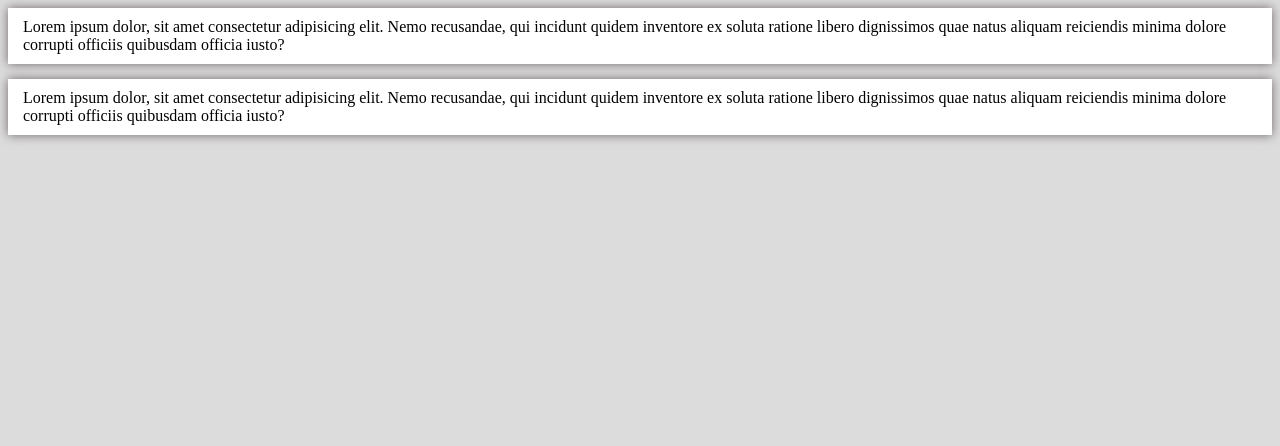
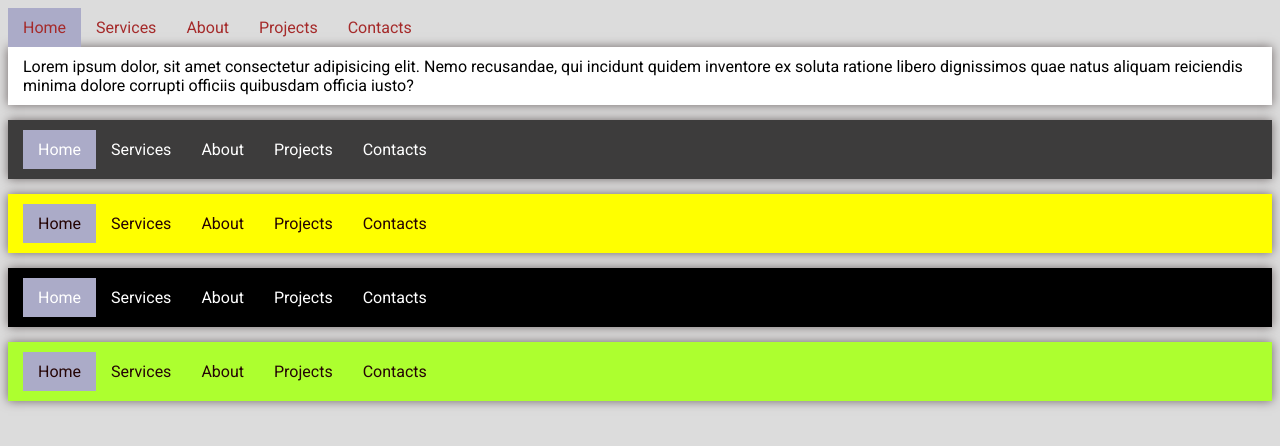
Before and after one commit to Zhumakadyrova/06.12.22, a plain HTML site: page index.html in a window 1280 px wide. Drawn offline with Linux system fonts and the light colour scheme; a web font is replaced by a local one.

Commit message:
lesson is over

```diff
--- a/index.html
+++ b/index.html
@@ -1,10 +1,53 @@
 <html>
   <head>
+    <link rel="preconnect" href="https://fonts.googleapis.com"><link rel="preconnect" href="https://fonts.gstatic.com" crossorigin><link href="https://fonts.googleapis.com/css2?family=Alkalami&family=Fredoka+One&family=Lato:wght@300&family=Patrick+Hand&family=Poppins:wght@300&family=Roboto&display=swap" rel="stylesheet">
     <link rel="stylesheet" href="style.css">
   </head>
   <body>
+    <header>
+      <ul class="nav">
+        <li class="nav-item active"><a href="index.html" class="nav-link">Home</a></li>
+        <li class="nav-item"><a href="services.html" class="nav-link">Services</a></li>
+        <li class="nav-item"><a href="about.html" class="nav-link">About</a></li>
+        <li class="nav-item"><a href="projects.html" class="nav-link">Projects</a></li>
+        <li class="nav-item"><a href="#" class="nav-link">Contacts</a></li>
+      </ul>
+    </header>
     <header class="topbar">Lorem ipsum dolor, sit amet consectetur adipisicing elit. Nemo recusandae, qui incidunt quidem inventore ex soluta ratione libero dignissimos quae natus aliquam reiciendis minima dolore corrupti officiis quibusdam officia iusto?</header>
 
-    <header class="topbar">Lorem ipsum dolor, sit amet consectetur adipisicing elit. Nemo recusandae, qui incidunt quidem inventore ex soluta ratione libero dignissimos quae natus aliquam reiciendis minima dolore corrupti officiis quibusdam officia iusto?</header>
+    <header class="topbar topbar-dark">
+      <ul class="nav nav-dark">
+      <li class="nav-item active"><a href="index.html" class="nav-link">Home</a></li>
+      <li class="nav-item"><a href="services.html" class="nav-link">Services</a></li>
+      <li class="nav-item"><a href="about.html" class="nav-link">About</a></li>
+      <li class="nav-item"><a href="projects.html" class="nav-link">Projects</a></li>
+      <li class="nav-item"><a href="#" class="nav-link">Contacts</a></li>
+    </ul></header>
+    <header class="topbar topbar-beline">
+      <ul class="nav nav-beline">
+      <li class="nav-item active"><a href="index.html" class="nav-link">Home</a></li>
+      <li class="nav-item"><a href="services.html" class="nav-link">Services</a></li>
+      <li class="nav-item"><a href="about.html" class="nav-link">About</a></li>
+      <li class="nav-item"><a href="projects.html" class="nav-link">Projects</a></li>
+      <li class="nav-item"><a href="#" class="nav-link">Contacts</a></li>
+    </ul></header>
+    <header class="topbar topbar-o">
+      <ul class="nav nav-o">
+      <li class="nav-item active"><a href="index.html" class="nav-link">Home</a></li>
+      <li class="nav-item"><a href="services.html" class="nav-link">Services</a></li>
+      <li class="nav-item"><a href="about.html" class="nav-link">About</a></li>
+      <li class="nav-item"><a href="projects.html" class="nav-link">Projects</a></li>
+      <li class="nav-item"><a href="#" class="nav-link">Contacts</a></li>
+    </ul>
+  </header>
+    <header class="topbar topbar-mega">
+      <ul class="nav nav-mega">
+        <li class="nav-item active"><a href="index.html" class="nav-link">Home</a></li>
+        <li class="nav-item"><a href="services.html" class="nav-link">Services</a></li>
+        <li class="nav-item"><a href="about.html" class="nav-link">About</a></li>
+        <li class="nav-item"><a href="projects.html" class="nav-link">Projects</a></li>
+        <li class="nav-item"><a href="#" class="nav-link">Contacts</a></li>
+      </ul>
+      </header>
   </body>
 </html>
--- a/style.css
+++ b/style.css
@@ -3,6 +3,12 @@
 }
 body {
  background-color: gainsboro ;
+ font-family: 'Alkalami', serif;
+font-family: 'Fredoka One', cursive;
+font-family: 'Lato', sans-serif;
+font-family: 'Patrick Hand', cursive;
+font-family: 'Poppins', sans-serif;
+font-family: 'Roboto', sans-serif;
 
 }
 .topbar{
@@ -11,3 +17,90 @@ body {
   padding: 10px 15px;
   box-shadow: 0 0 10px rgb(111, 102, 102);
 }
+.topbar.topbar-dark{
+  background-color: rgb(61, 60, 60);
+  color: aliceblue;
+}
+.topbar.topbar-beline{
+  background-color: yellow;
+  color: black;
+}
+.topbar.topbar-o{
+  color: rgba(205, 62, 153, 0.844);
+  background-color: black;
+}
+.topbar.topbar-mega{
+  background-color: greenyellow;
+  color: rgb(111, 33, 145);
+}
+.nav{
+  display: flex;
+  flex-wrap: wrap;
+  list-style-type: none;
+  margin: 0;
+  padding: 0;
+}
+.nav .nav-item .nav-link{
+  display: block;
+  padding: 10px 15px;
+  border-radius: 10px;
+  text-decoration: none;
+  color: rgb(244, 89, 11);
+}
+.nav .nav-item .nav-link{
+  color: brown;
+}
+.nav .nav-item.active{
+  background-color: rgb(171, 171, 200);
+  color: rgb(244, 89, 11) ;
+}
+.nav.nav-dark .nav-item .nav-link{
+  color: white;
+}
+
+.nav.nav-dark .nav-item:active .nav-link{
+  background-color: whitesmoke;
+}
+.nav.nav-dark .nav-item .nav-link:hover{
+  background-color: white;
+  color: rgb(244, 89, 11);
+  border-radius: 0%;
+}
+.nav.nav-beline .nav-item .nav-link{
+  color: rgb(36, 3, 3);
+}
+
+.nav.nav-beline .nav-item:active .nav-link{
+  background-color: whitesmoke;
+}
+.nav.nav-beline .nav-item .nav-link:hover{
+  background-color: rgb(46, 6, 6);
+  color: rgb(245, 238, 234);
+  border-radius: 0%;
+}
+
+.nav.nav-o .nav-item .nav-link{
+  color: white;
+}
+
+.nav.nav-o .nav-item:active .nav-link{
+  background-color: whitesmoke;
+}
+.nav.nav-o .nav-item .nav-link:hover{
+  background-color: rgba(208, 194, 194, 0.552);
+  color: rgb(34, 30, 28);
+  border-radius: 0%;
+}
+.nav.nav-mega .nav-item .nav-link{
+  color: rgb(37, 5, 5);
+  transition: 0.5s;
+}
+
+.nav.nav-mega .nav-item:active .nav-link{
+  background-color: whitesmoke;
+}
+.nav.nav-mega .nav-item .nav-link:hover{
+  background-color: rgba(132, 33, 212, 0.552);
+  color: rgb(34, 30, 28);
+  border-radius: 0%;
+}
```
Also changed, not shown: about.html (added, +23 -0 lines), contacts.html (added, +23 -0 lines), projects.html (added, +23 -0 lines), services.html (added, +23 -0 lines).
